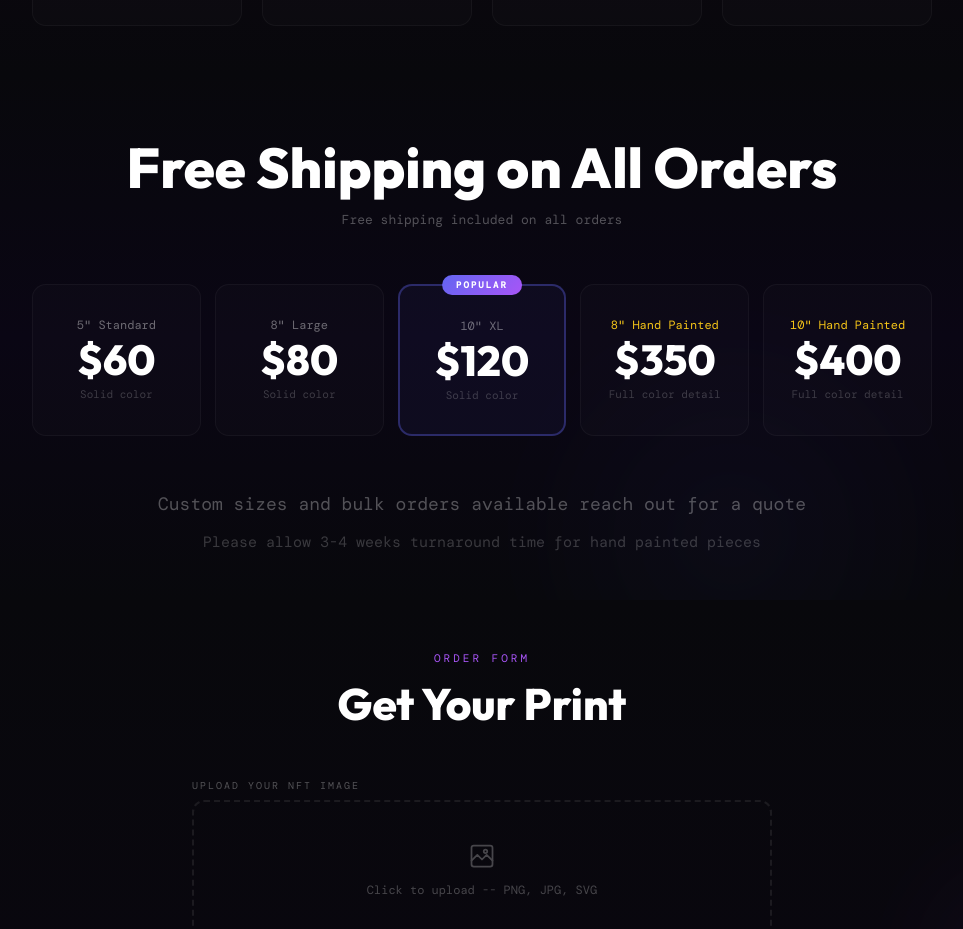
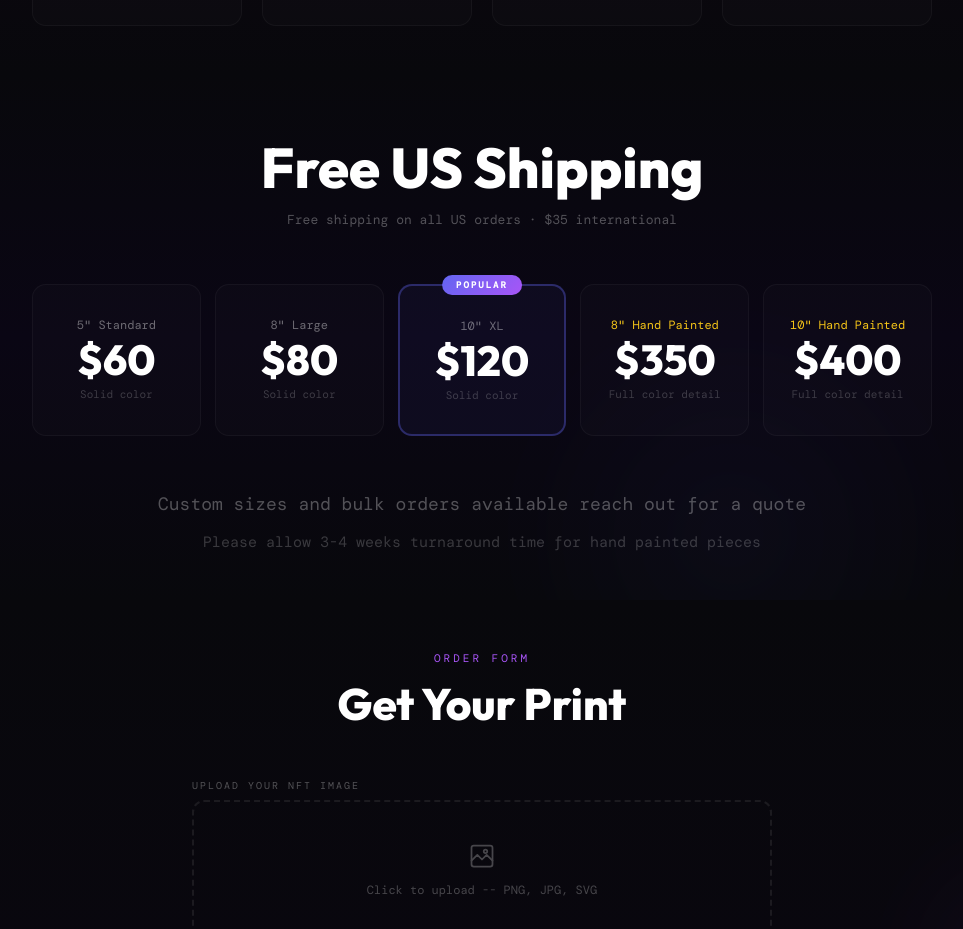
Before and after one commit to elliotsloan/NFT23D, a Next.js app: page / in a window 1280 px wide. Shown: the part 1840-2769 px from the top of the page, without its empty margins (158-1121 px from the left). Built offline with nearby package versions, Linux system fonts and the light colour scheme.

Commit message:
Update page.js

```diff
--- a/app/page.js
+++ b/app/page.js
@@ -428,8 +428,8 @@ function Pricing({ onOrder }) {
       <div style={{ maxWidth: "900px", margin: "0 auto", position: "relative", zIndex: 1 }}>
         <div style={{ textAlign: "center", marginBottom: "56px" }}>
           <span style={{ fontFamily: "'DM Mono', monospace", fontSize: "11px", letterSpacing: "3px", color: "#a855f7", textTransform: "uppercase", }}></span>
-          <h2 style={{ fontFamily: "'Outfit', sans-serif", fontWeight: 800, fontSize: "clamp(36px, 5.5vw, 56px)", color: "#fff", marginTop: "10px", }}>Free Shipping on All Orders</h2>
-          <p style={{ fontFamily: "'DM Mono', monospace", fontSize: "13px", color: "rgba(255,255,255,0.3)", marginTop: "8px", }}>Free shipping included on all orders</p>
+          <h2 style={{ fontFamily: "'Outfit', sans-serif", fontWeight: 800, fontSize: "clamp(36px, 5.5vw, 56px)", color: "#fff", marginTop: "10px", }}>Free US Shipping</h2>
+          <p style={{ fontFamily: "'DM Mono', monospace", fontSize: "13px", color: "rgba(255,255,255,0.3)", marginTop: "8px", }}>Free shipping on all US orders · $35 international</p>
         </div>
         <div style={{ display: "grid", gridTemplateColumns: "repeat(auto-fit, minmax(160px, 1fr))", gap: "14px" }}>
           {PRICING.map((tier, i) => {
```
